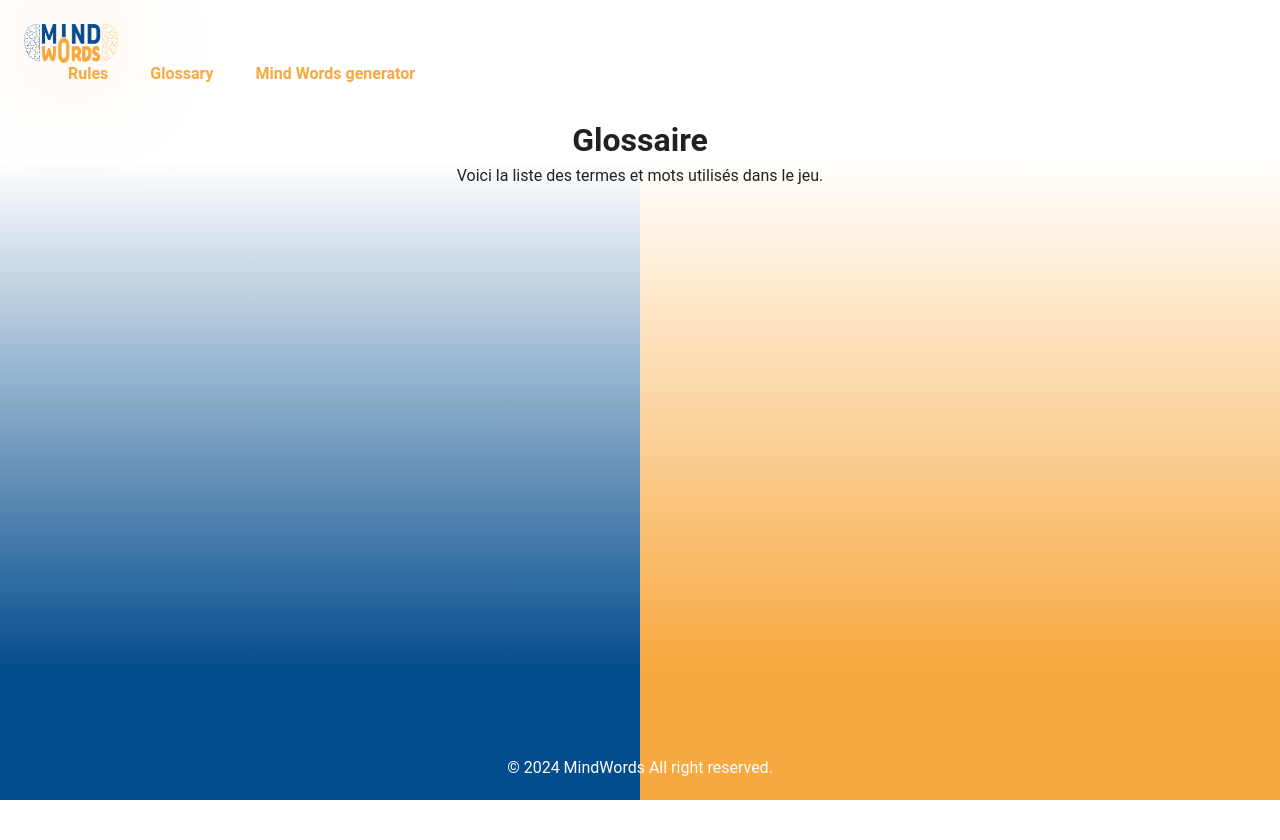
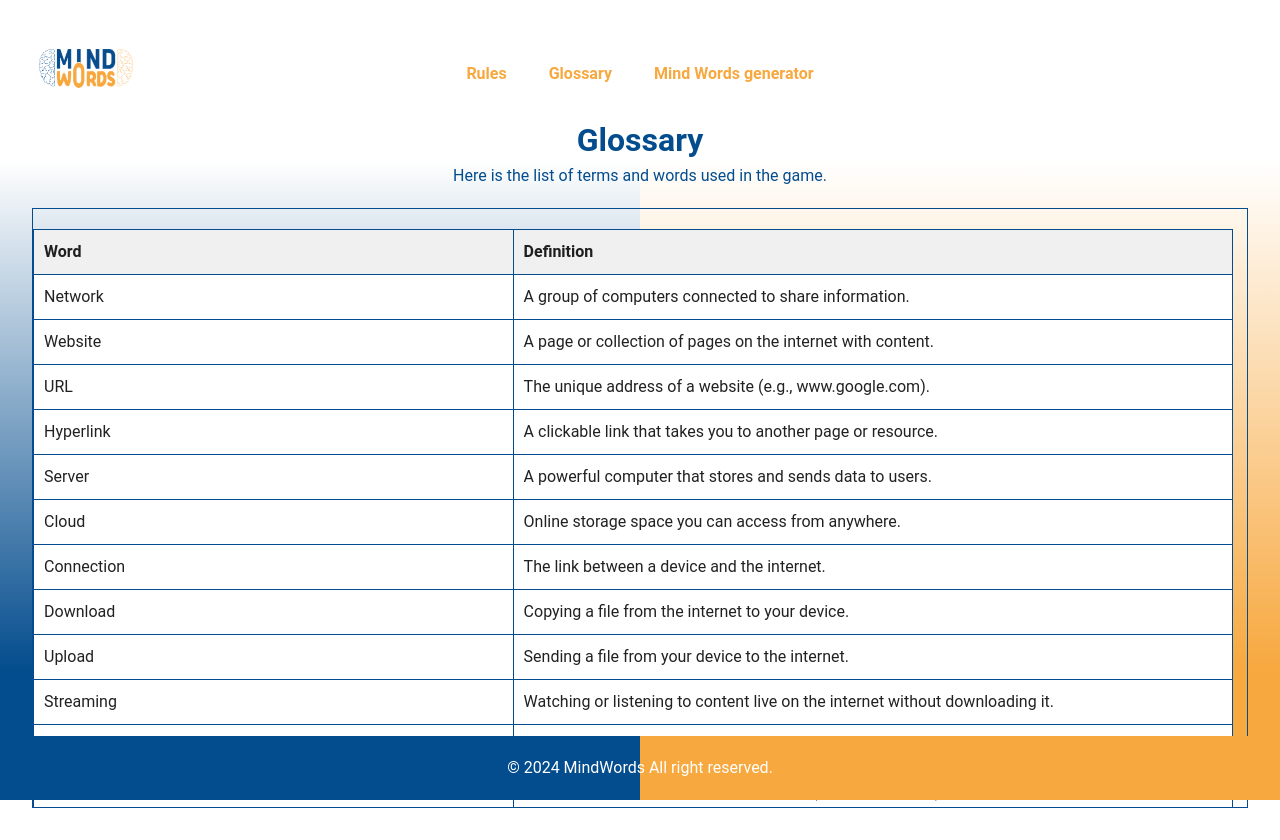
Before and after one commit to JDomergue91/mind-words, a React (Vite) app: page /glossary in a window 1280 px wide. Before the commit the page ends 800 px from the top, so only its background shows below. Built offline with nearby package versions, Linux system fonts and the light colour scheme.

Commit message:
ajout glossary

```diff
--- a/src/components/Header/Header.css
+++ b/src/components/Header/Header.css
@@ -1,6 +1,7 @@
 .header-container {
     display: flex;
     align-items: center;
+    justify-content: center;
     background-color: #ffffff;
     padding: 10px 20px;
     z-index: 1000;
@@ -10,8 +11,8 @@
   height: 250px;
   margin-right: 20px;
   position: absolute;
-  top: 0;
-  left: 0;
+  top: 25px;
+  left: 15px;
 }
 
 .nav-list {
--- a/src/pages/Glossary/Glossary.css
+++ b/src/pages/Glossary/Glossary.css
@@ -0,0 +1,13 @@
+.word-table-container {
+  max-height: 600px;
+  overflow-y: auto;
+  border: 1px solid #034c8d;
+  margin-top: 20px;
+}
+
+.word-table {
+  width: 100%;
+  border-collapse: collapse;
+  background-color: white;
+  table-layout: fixed;
+}
--- a/src/pages/Glossary/Glossary.tsx
+++ b/src/pages/Glossary/Glossary.tsx
@@ -1,8 +1,32 @@
+import { useState } from 'react';
+import gameTerms from '../../components/GameTerms/game_terms';
+import './Glossary.css';
+
 const Glossary: React.FC = () => {
+    const [terms] = useState(gameTerms);
+
     return (
       <div>
-        <h1>Glossaire</h1>
-        <p>Voici la liste des termes et mots utilisés dans le jeu.</p>
+        <h1 style={{ color: '#034c8d' }}>Glossary</h1>
+        <p style={{ color: '#034c8d' }}>Here is the list of terms and words used in the game.</p>
+        <div className="word-table-container">
+          <table className="word-table">
+            <thead>
+              <tr>
+                <th className='firstColumn'>Word</th>
+                <th className='secondeColumn'>Definition</th>
+              </tr>
+            </thead>
+            <tbody>
+              {terms.map((item, index) => (
+                <tr key={index}>
+                  <td>{item.word}</td>
+                  <td>{item.definition}</td>
+                </tr>
+              ))}
+            </tbody>
+          </table>
+        </div>
       </div>
     );
   };
--- a/src/pages/Home/Home.tsx
+++ b/src/pages/Home/Home.tsx
@@ -17,7 +17,7 @@ const Home: React.FC = () => {
         <iframe
           width="560"
           height="315"
-          src="https://www.youtube.com/embed/dQw4w9WgXcQ"
+          src="https://www.youtube.com/embed/92aK_3SzQac"
           title="YouTube video player"
           allow="accelerometer; autoplay; clipboard-write; encrypted-media; gyroscope; picture-in-picture"
           allowFullScreen
--- a/src/pages/WordGenerator/WordGenerator.css
+++ b/src/pages/WordGenerator/WordGenerator.css
@@ -40,7 +40,6 @@ th {
   margin-top: 20px;
   cursor: pointer;
   display: flex;
-  align-self: flex-start;
   border-radius: 8px;
 }
 
```
